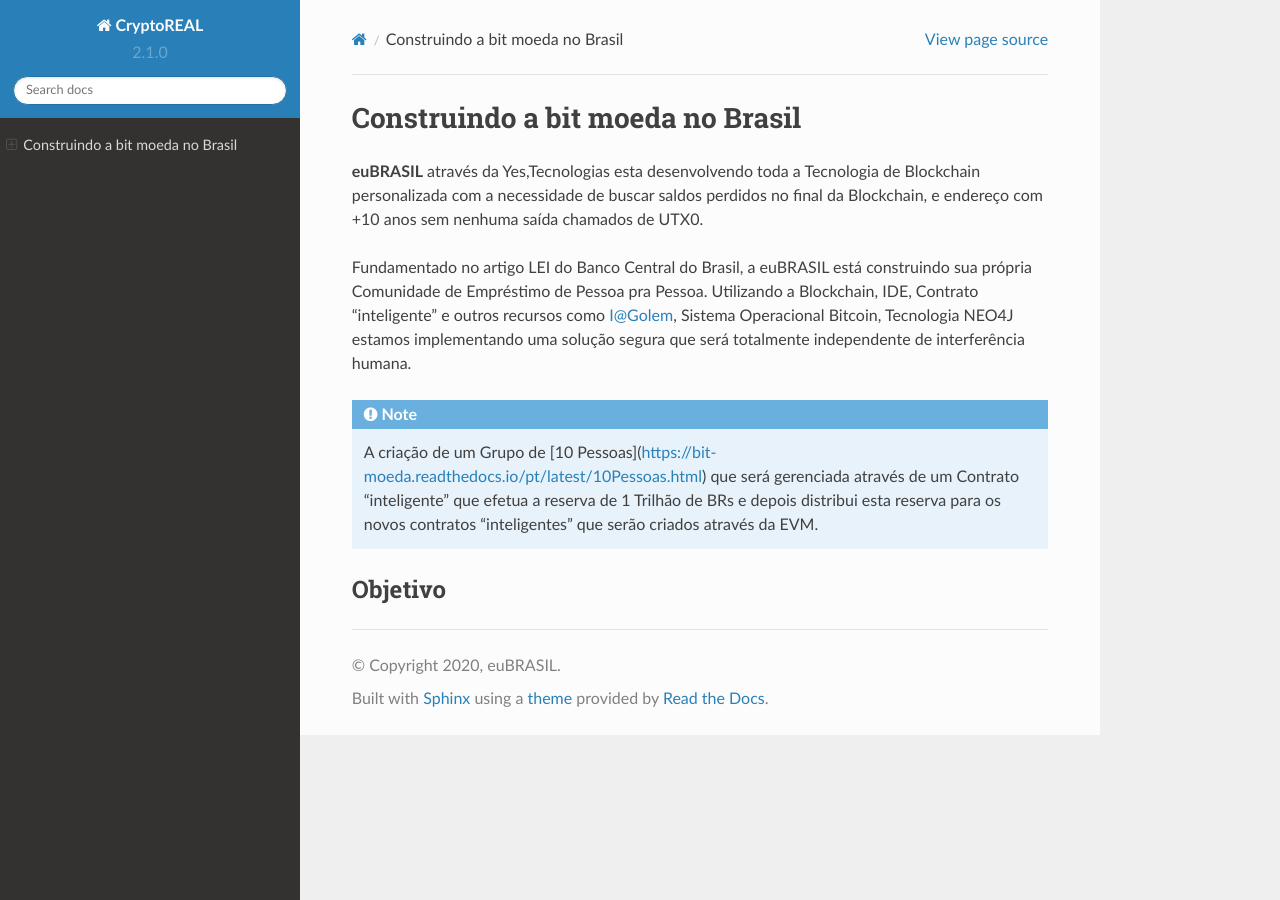
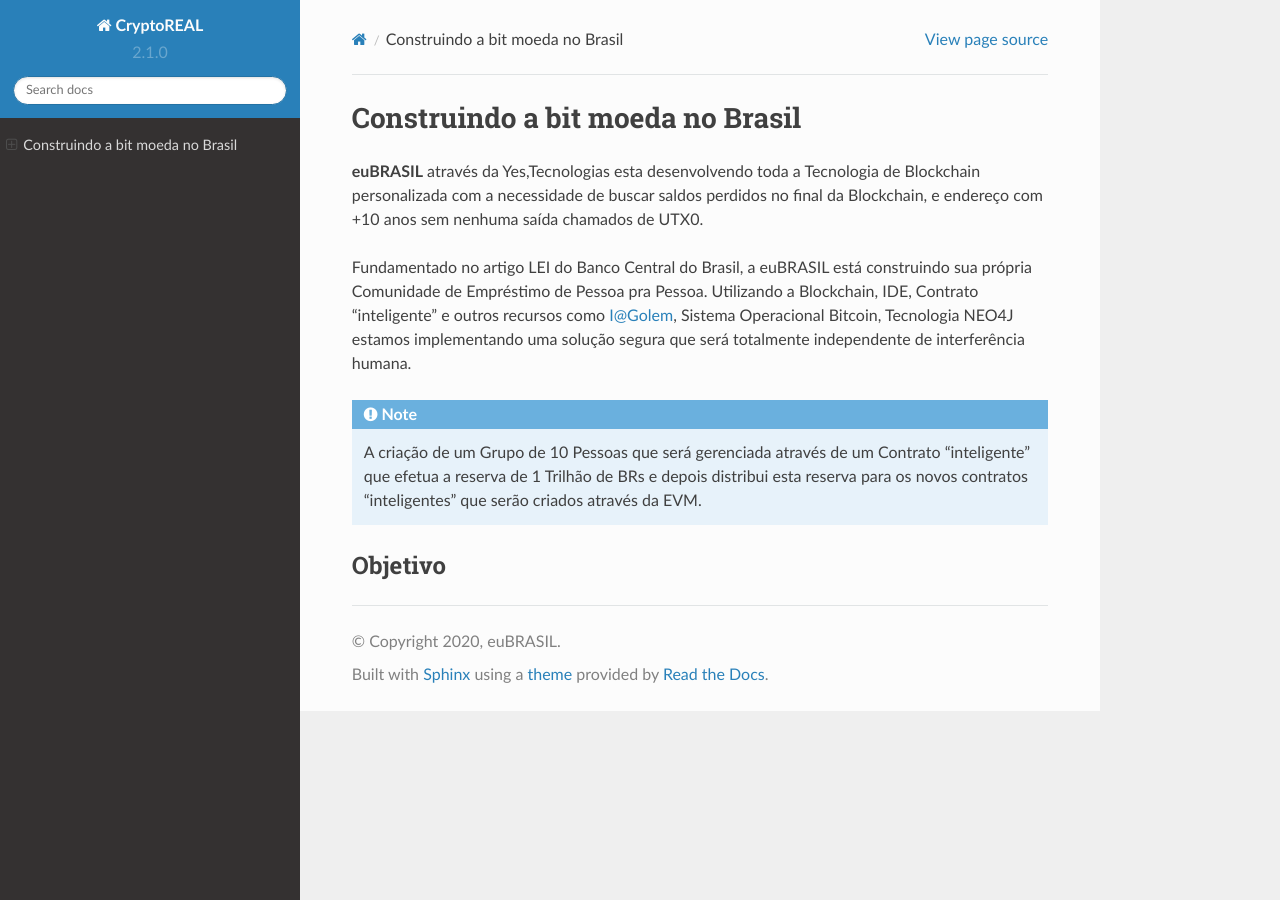
Before and after one commit to euBRASIL/BIT-Moeda, a Sphinx documentation site: the page built from docs/source/index.rst, in a window 1280 px wide. Built offline with Sphinx 7.4.7 and the Read the Docs theme 2.0.0, drawn with Linux system fonts in a browser that asks for light colours; pages that are not in the unit, such as notebooks, are missing from menus; some of the changed lines change nothing that is shown.

Commit message:
Update index.rst

```diff
--- a/docs/source/index.rst
+++ b/docs/source/index.rst
@@ -7,7 +7,7 @@
 
 .. note::
 
-   A criação de um Grupo de [10 Pessoas](https://bit-moeda.readthedocs.io/pt/latest/10Pessoas.html) que será gerenciada através de um Contrato "inteligente" que efetua a reserva de 1 Trilhão de BRs e depois distribui esta reserva para os novos contratos "inteligentes" que serão criados através da EVM.
+   A criação de um Grupo de 10 Pessoas que será gerenciada através de um Contrato "inteligente" que efetua a reserva de 1 Trilhão de BRs e depois distribui esta reserva para os novos contratos "inteligentes" que serão criados através da EVM.
 
 Objetivo
 --------
```
